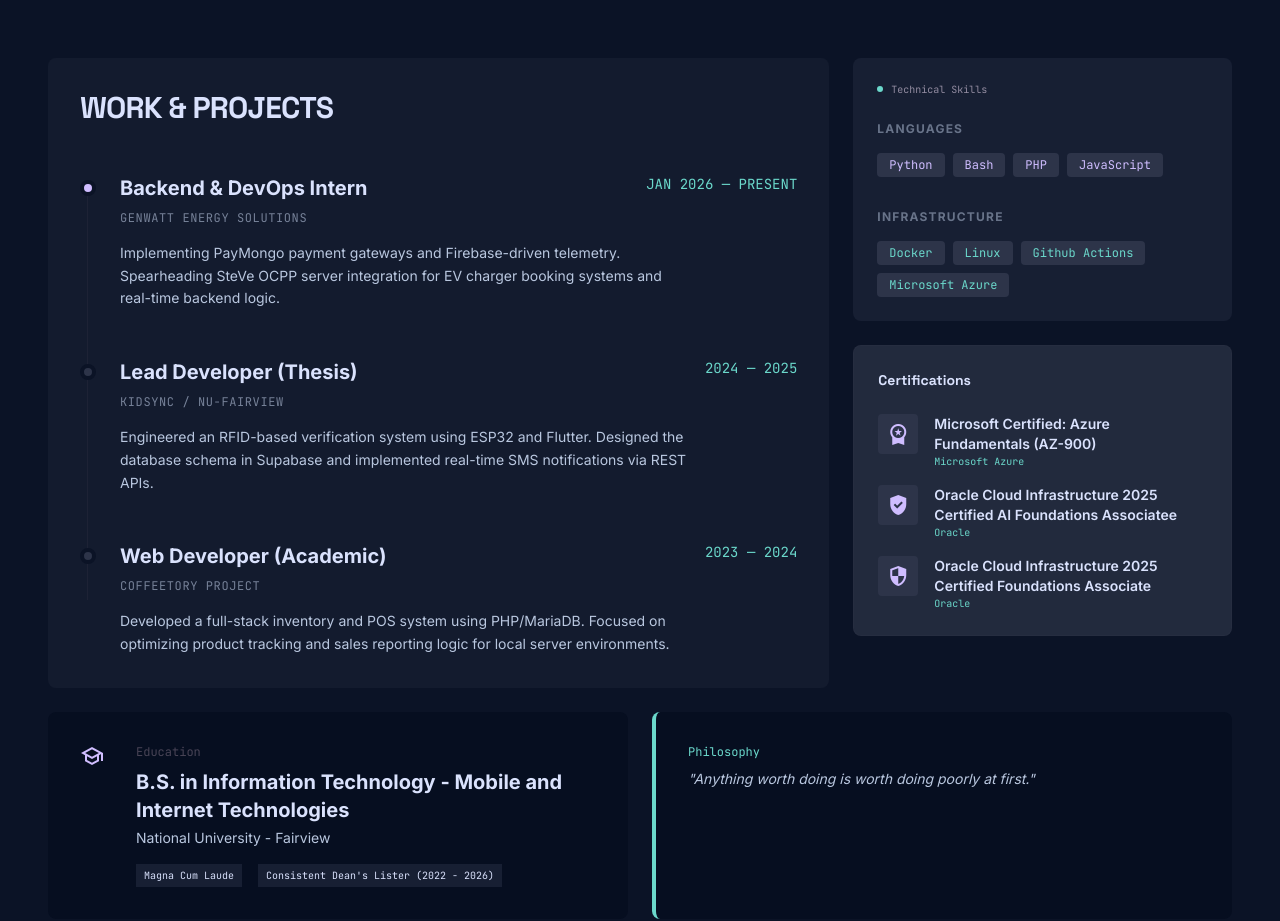
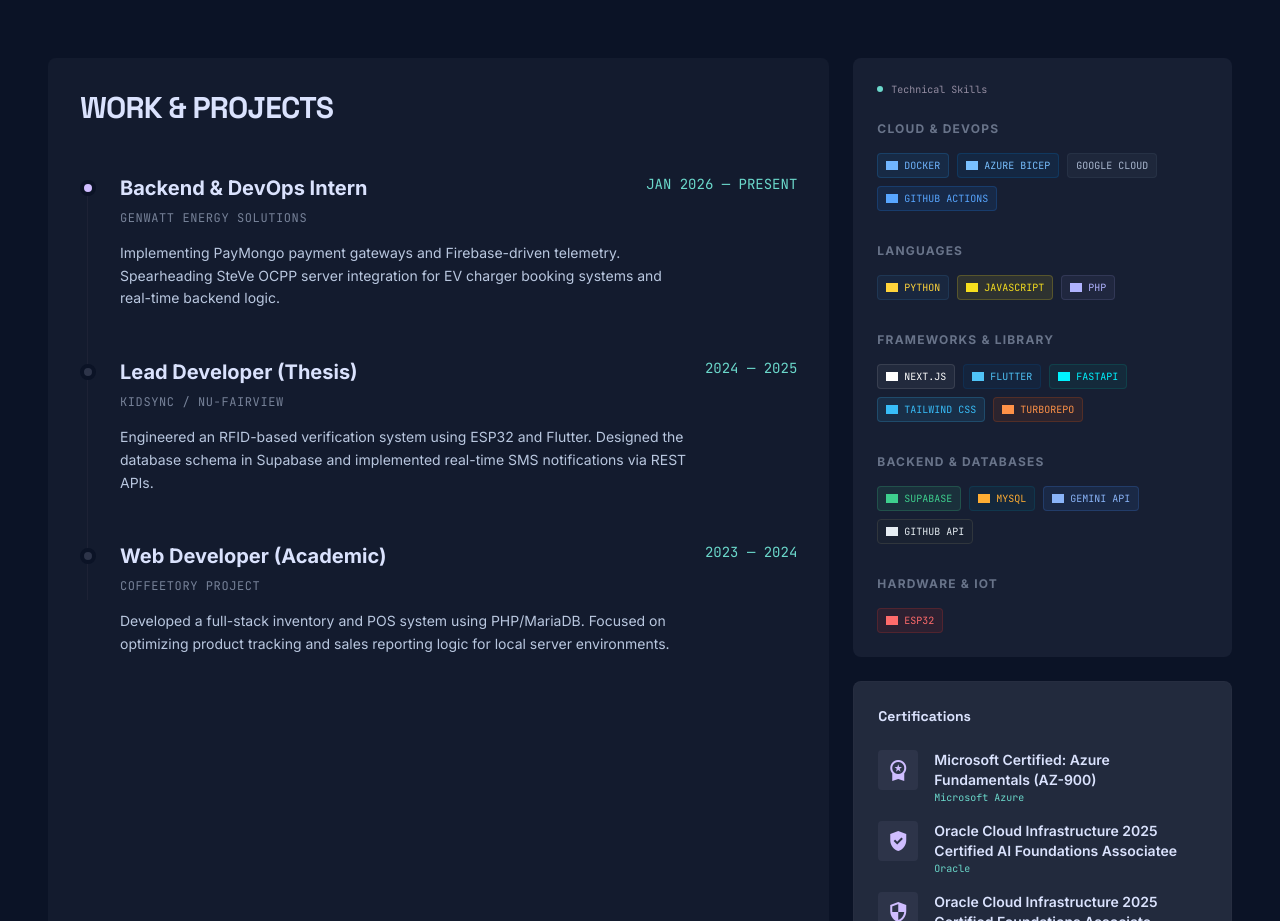
Before and after one commit to naori11/personal-portfolio, a Next.js app in the folder apps/web/: page /about in a window 1280 px wide. Shown: the part 900-1821 px from the top of the page. Built offline with nearby package versions, Linux system fonts and the light colour scheme; grey boxes are pictures that could not be loaded.

Commit message:
feat: I forgot to push so yeah a lot of updates in the about page

```diff
--- a/apps/web/app/about/page.tsx
+++ b/apps/web/app/about/page.tsx
@@ -3,6 +3,51 @@
 import Image from "next/image";
 import { motion } from "framer-motion";
 import { fadeInUp, fadeInLeft, fadeInRight, staggerContainer, springs, easings } from "../../lib/motion";
+
+const techStyles: Record<string, { bg: string; text: string; border: string; slug: string }> = {
+  "FLUTTER": { bg: "bg-[#02569B]/10", text: "text-[#4fc3f7]", border: "border-[#02569B]/20", slug: "flutter" },
+  "SUPABASE": { bg: "bg-[#3ecf8e]/10", text: "text-[#3ecf8e]", border: "border-[#3ecf8e]/20", slug: "supabase" },
+  "ESP32": { bg: "bg-[#e7352c]/10", text: "text-[#ff6b6b]", border: "border-[#e7352c]/20", slug: "espressif" },
+  "FASTAPI": { bg: "bg-[#009485]/10", text: "text-[#00f2fe]", border: "border-[#009485]/20", slug: "fastapi" },
+  "GEMINI API": { bg: "bg-[#4285f4]/10", text: "text-[#8ab4f8]", border: "border-[#4285f4]/20", slug: "googlegemini" },
+  "DOCKER": { bg: "bg-[#2496ed]/10", text: "text-[#70b5ff]", border: "border-[#2496ed]/20", slug: "docker" },
+  "AZURE BICEP": { bg: "bg-[#0078d4]/10", text: "text-[#79c0ff]", border: "border-[#0078d4]/20", slug: "azure" },
+  "GOOGLE CLOUD ": { bg: "bg-[#4285F4]/10", text: "text-[#4285F4]", border: "border-[#4285F4]/20", slug: "googlecloud" },
+  "NEXT.JS": { bg: "bg-white/5", text: "text-white", border: "border-white/10", slug: "nextdotjs" },
+  "TURBOREPO": { bg: "bg-[#ea580c]/10", text: "text-[#ff9248]", border: "border-[#ea580c]/20", slug: "turborepo" },
+  "PHP": { bg: "bg-[#777bb4]/10", text: "text-[#b0b3ff]", border: "border-[#777bb4]/20", slug: "php" },
+  "MYSQL": { bg: "bg-[#00758f]/10", text: "text-[#ffad33]", border: "border-[#00758f]/20", slug: "mysql" },
+  "JAVASCRIPT": { bg: "bg-[#f7df1e]/10", text: "text-[#f7df1e]", border: "border-[#f7df1e]/20", slug: "javascript" },
+  "PYTHON": { bg: "bg-[#3776ab]/10", text: "text-[#ffd43b]", border: "border-[#3776ab]/20", slug: "python" },
+  "GITHUB ACTIONS": { bg: "bg-[#2088ff]/10", text: "text-[#58a6ff]", border: "border-[#2088ff]/20", slug: "githubactions" },
+  "TAILWIND CSS": { bg: "bg-[#38bdf8]/10", text: "text-[#38bdf8]", border: "border-[#38bdf8]/20", slug: "tailwindcss" },
+  "GITHUB API": { bg: "bg-[#24292e]/30", text: "text-[#e6edf3]", border: "border-[#30363d]", slug: "github" },
+};
+
+const defaultTechStyle = { bg: "bg-[#3c4a5e]/20", text: "text-[#abb9d1]", border: "border-[#3c4a5e]/30", slug: "" };
+
+const techCategories = [
+  {
+    title: "Cloud & DevOps",
+    techs: ["DOCKER", "AZURE BICEP", "GOOGLE CLOUD", "GITHUB ACTIONS"],
+  },
+  {
+    title: "Languages",
+    techs: ["PYTHON", "JAVASCRIPT", "PHP"],
+  },
+  {
+    title: "Frameworks & Library",
+    techs: ["NEXT.JS", "FLUTTER", "FASTAPI", "TAILWIND CSS", "TURBOREPO"],
+  },
+  {
+    title: "Backend & Databases",
+    techs: ["SUPABASE", "MYSQL", "GEMINI API", "GITHUB API"],
+  },
+  {
+    title: "Hardware & IoT",
+    techs: ["ESP32"],
+  },
+];
 
 export default function AboutPage() {
   return (
@@ -188,25 +233,42 @@ export default function AboutPage() {
               Technical Skills
             </div>
             <div className="space-y-8">
-              <div>
-                <div className="text-xs font-bold uppercase tracking-widest text-[#b9c7df]/50 mb-4">Languages</div>
-                <div className="flex flex-wrap gap-2">
-                  <span className="px-3 py-1 bg-[#2d3449] text-[#cfbdff] text-xs font-[family-name:var(--font-jetbrains-mono)] rounded-sm">Python</span>
-                  <span className="px-3 py-1 bg-[#2d3449] text-[#cfbdff] text-xs font-[family-name:var(--font-jetbrains-mono)] rounded-sm">Bash</span>
-                  <span className="px-3 py-1 bg-[#2d3449] text-[#cfbdff] text-xs font-[family-name:var(--font-jetbrains-mono)] rounded-sm">PHP</span>
-                  <span className="px-3 py-1 bg-[#2d3449] text-[#cfbdff] text-xs font-[family-name:var(--font-jetbrains-mono)] rounded-sm">JavaScript</span>
+              {techCategories.map((category) => (
+                <div key={category.title}>
+                  <div className="text-xs font-bold uppercase tracking-widest text-[#b9c7df]/50 mb-4">
+                    {category.title}
+                  </div>
+                  <div className="flex flex-wrap gap-2">
+                    {category.techs.map((tech) => {
+                      const style = techStyles[tech] || defaultTechStyle;
+                      return (
+                        <span
+                          key={tech}
+                          className={`inline-flex items-center gap-1.5 font-[family-name:var(--font-jetbrains-mono)] text-[10px] px-2 py-1 rounded-sm border ${style.bg} ${style.text} ${style.border}`}
+                        >
+                          {style.slug && (
+                            <span
+                              className="w-3 h-3 flex-shrink-0"
+                              style={{
+                                backgroundColor: 'currentColor',
+                                WebkitMaskImage: `url(https://cdn.jsdelivr.net/npm/simple-icons@v13/icons/${style.slug}.svg)`,
+                                maskImage: `url(https://cdn.jsdelivr.net/npm/simple-icons@v13/icons/${style.slug}.svg)`,
+                                WebkitMaskRepeat: 'no-repeat',
+                                maskRepeat: 'no-repeat',
+                                WebkitMaskPosition: 'center',
+                                maskPosition: 'center',
+                                WebkitMaskSize: 'contain',
+                                maskSize: 'contain'
+                              }}
+                            />
+                          )}
+                          {tech}
+                        </span>
+                      );
+                    })}
+                  </div>
                 </div>
-              </div>
-
-              <div>
-                <div className="text-xs font-bold uppercase tracking-widest text-[#b9c7df]/50 mb-4">Infrastructure</div>
-                <div className="flex flex-wrap gap-2">
-                  <span className="px-3 py-1 bg-[#2d3449] text-[#6bd8cb] text-xs font-[family-name:var(--font-jetbrains-mono)] rounded-sm">Docker</span>
-                  <span className="px-3 py-1 bg-[#2d3449] text-[#6bd8cb] text-xs font-[family-name:var(--font-jetbrains-mono)] rounded-sm">Linux</span>
-                  <span className="px-3 py-1 bg-[#2d3449] text-[#6bd8cb] text-xs font-[family-name:var(--font-jetbrains-mono)] rounded-sm">Github Actions</span>
-                  <span className="px-3 py-1 bg-[#2d3449] text-[#6bd8cb] text-xs font-[family-name:var(--font-jetbrains-mono)] rounded-sm">Microsoft Azure</span>
-                </div>
-              </div>
+              ))}
             </div>
           </div>
 
```
